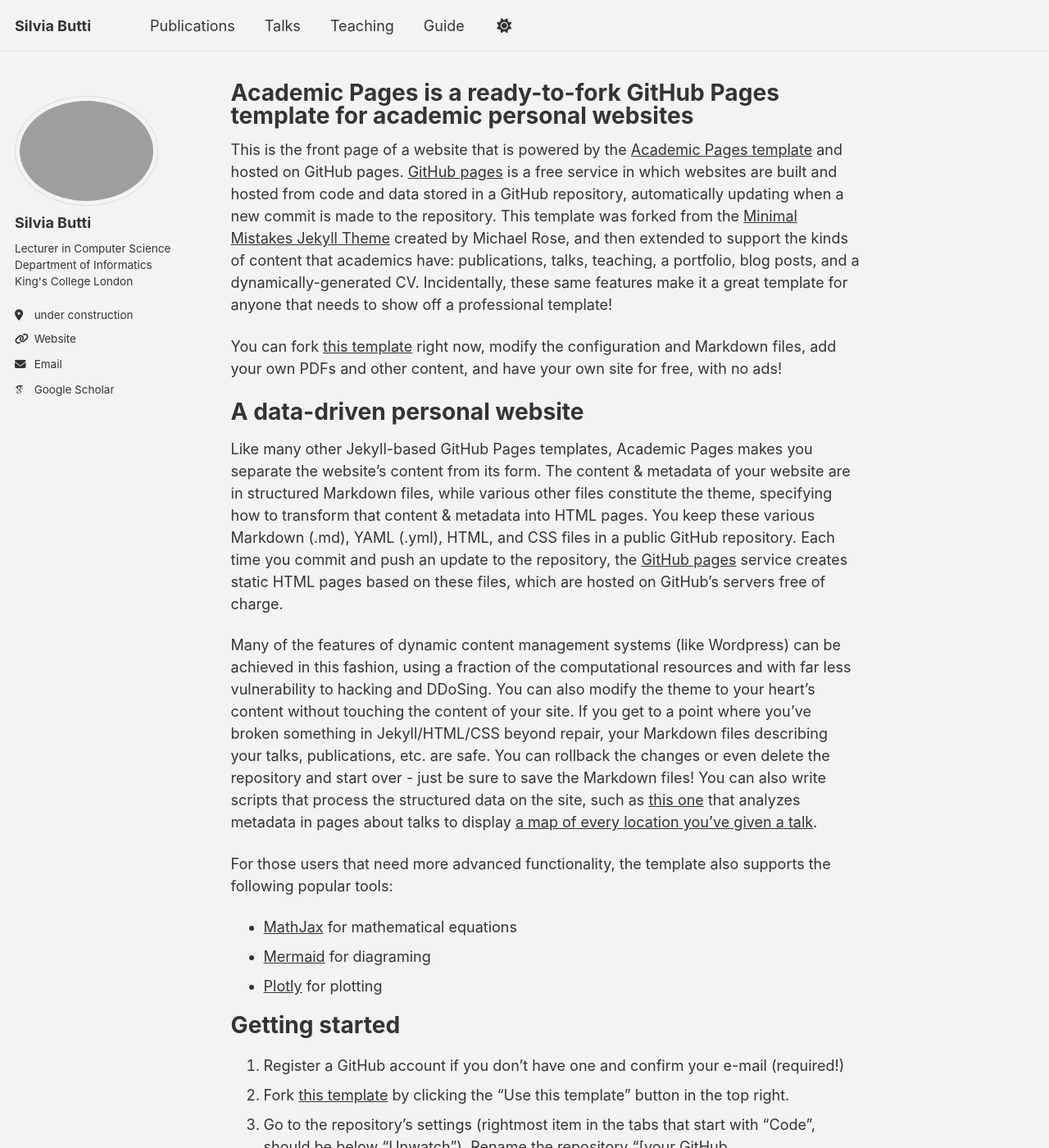
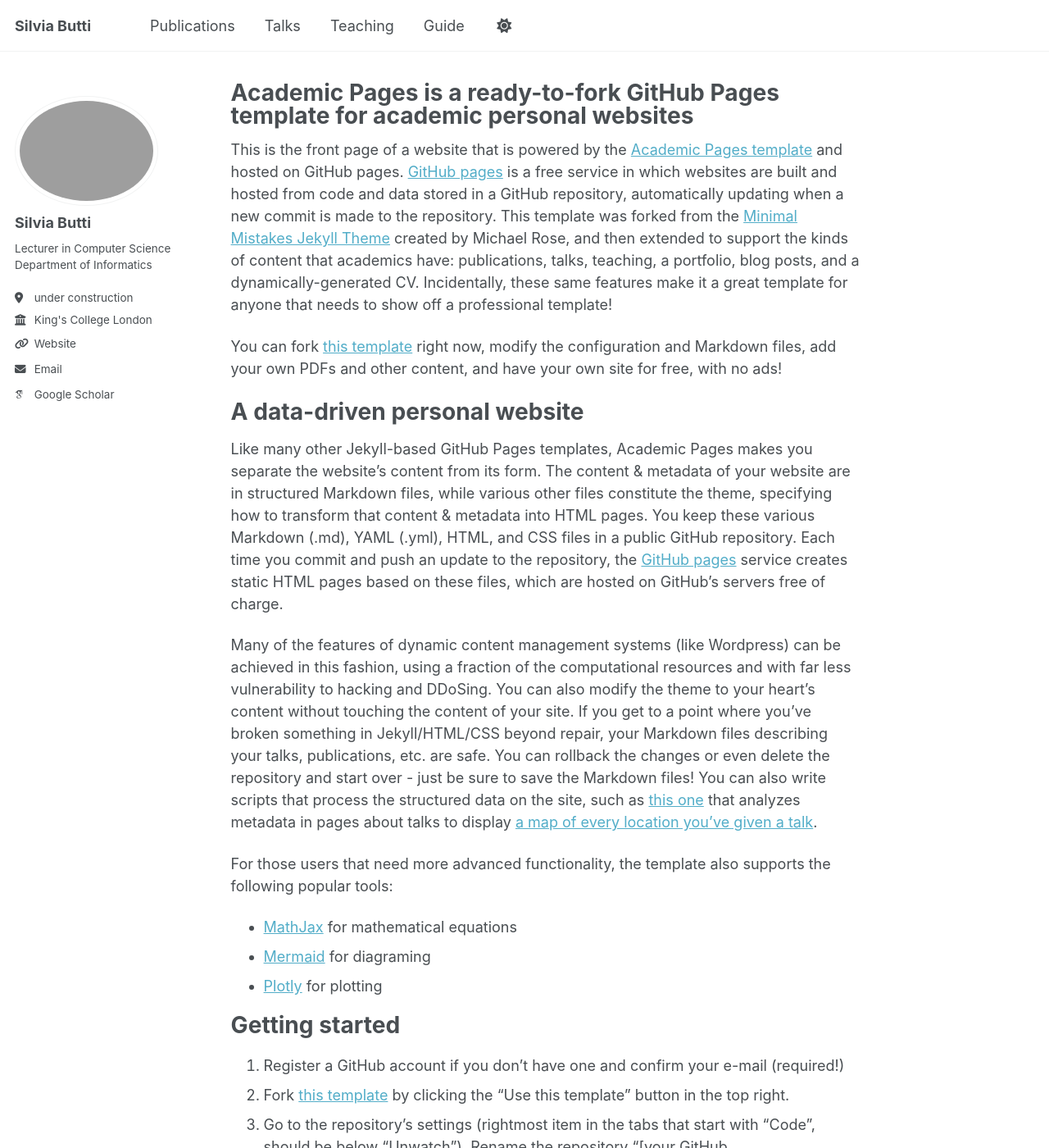
Before and after one commit to silviabutti/silviabutti.github.io, a Jekyll site: the page built from _pages/about.md, in a window 1280 px wide and 1400 px high. Shown: the whole window at 82% size. Built offline with Jekyll 4.4.1, drawn with Linux system fonts in a browser that asks for light colours; some web fonts are replaced; a script bundle is joined from its source files by our own code; library files that are not in the unit come from our copies; some of the changed lines change nothing that is shown.

Commit message:
Update _config.yml

```diff
--- a/_config.yml
+++ b/_config.yml
@@ -8,7 +8,7 @@
 
 # Basic Site Settings
 locale                   : "en-US"
-site_theme               : "dirt" # the available themes options are "default", "air", "sunrise", "mint", "dirt" and "contrast"
+site_theme               : "default" # the available themes options are "default", "air", "sunrise", "mint", "dirt" and "contrast"
 title                    : "Silvia Butti"
 title_separator          : "-"
 name                     : &name "Silvia Butti"
@@ -26,9 +26,9 @@
   avatar           : "CS-portrait.jpg"
   name             : "Silvia Butti"
   pronouns         : # example: "she/her"
-  bio              : "Lecturer in Computer Science  Department of Informatics  King's College London"
+  bio              : "Lecturer in Computer Science  Department of Informatics"
   location         : "under construction"
-  employer         : # "King's College London"
+  employer         : "King's College London"
   uri              : "https://www.kcl.ac.uk/people/silvia-butti"
   email            : "silvia.butti@kcl.ac.uk"
 
```
